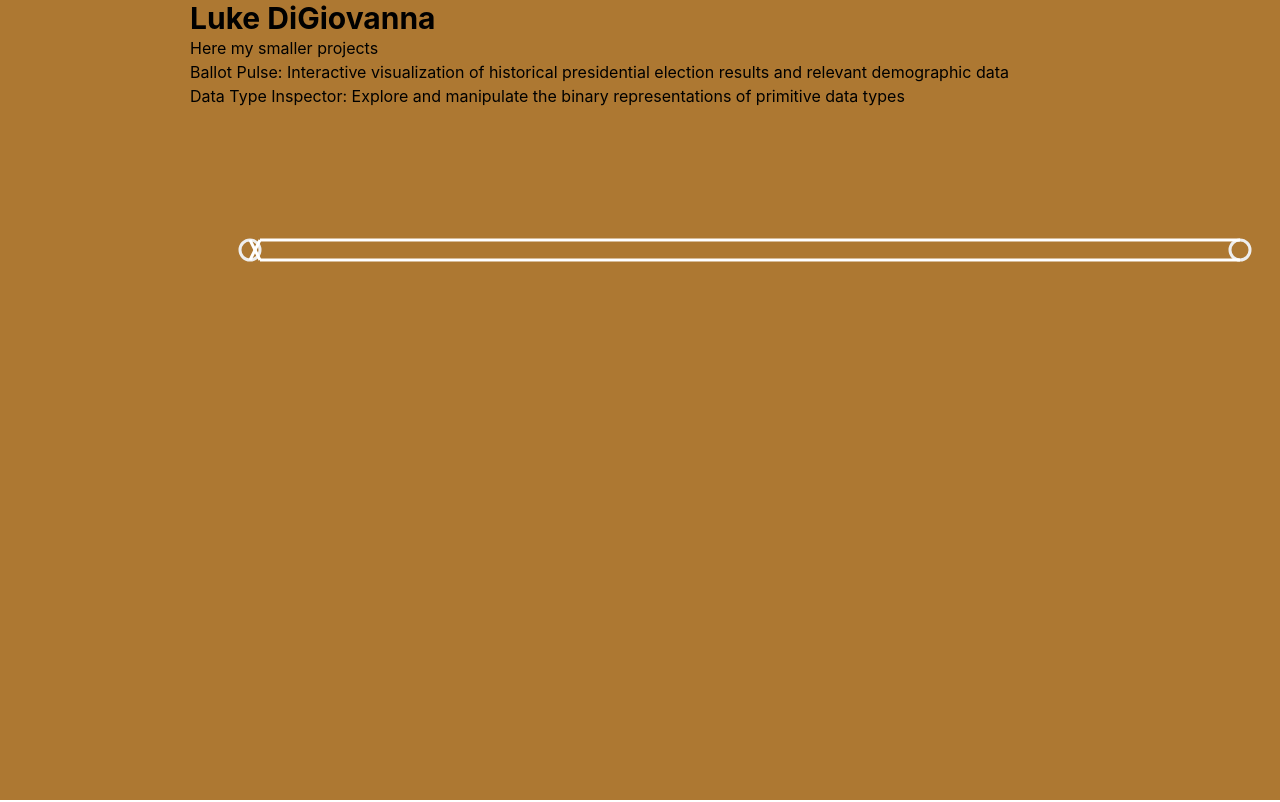
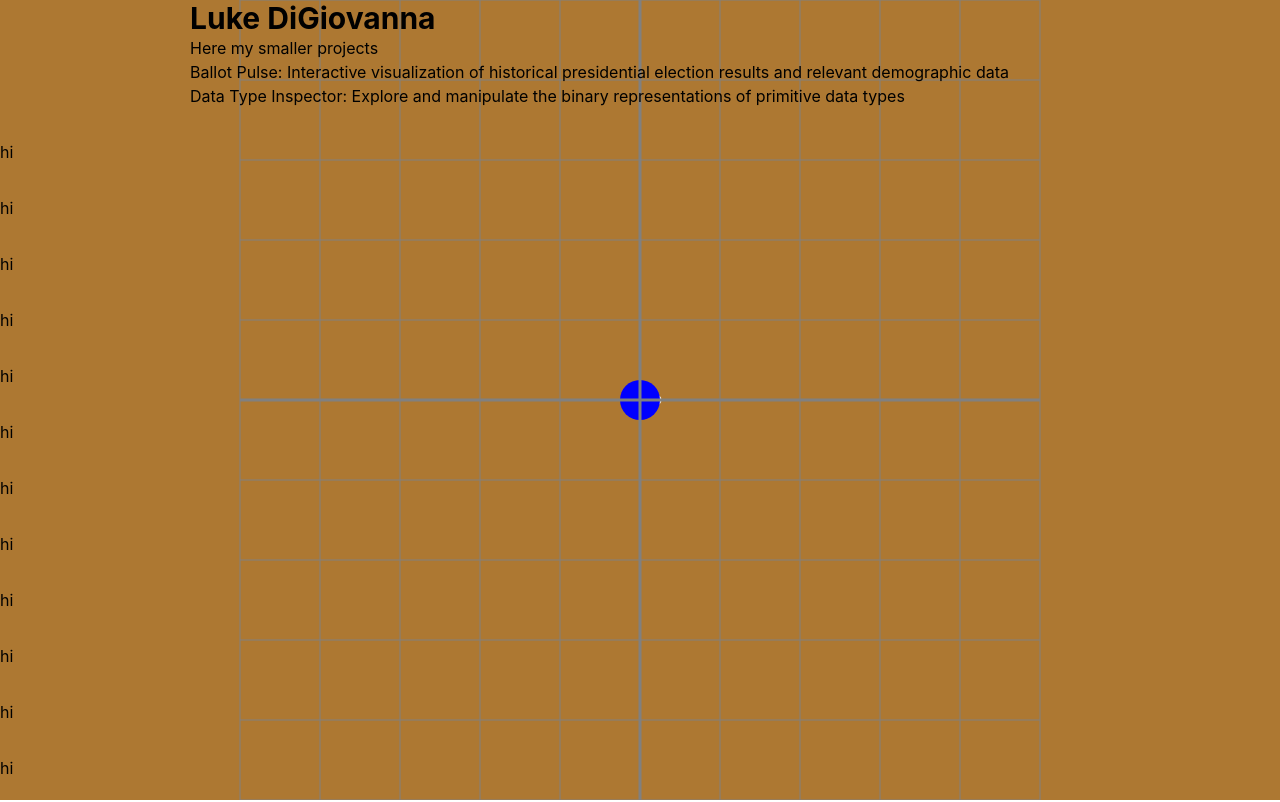
Before and after one commit to lukedigiovanna/lukedigiovanna.github.io, a React (Create React App) app: page / in a window 1280 px wide. Shown: the top 802 px of the page. Built offline with nearby package versions, Linux system fonts and the light colour scheme.

Commit message:
Add camera functionality to render engine

```diff
--- a/src/App.tsx
+++ b/src/App.tsx
@@ -5,7 +5,7 @@ import { SmallProject } from './data';
 
 import { Canvas } from './Canvas';
 
-import insects from "./insects";
+import engine from "./engine/index";
 
 function App() {
   return (
@@ -25,7 +25,27 @@ function App() {
           )}
         </ul>
       </div>
-      <Canvas render={insects.render.bind(insects)}/>
+      <p className="my-8">hi</p>
+      <p className="my-8">hi</p>
+      <p className="my-8">hi</p>
+      <p className="my-8">hi</p>
+      <p className="my-8">hi</p>
+      <p className="my-8">hi</p>
+      <p className="my-8">hi</p>
+      <p className="my-8">hi</p>
+      <p className="my-8">hi</p>
+      <p className="my-8">hi</p>
+      <p className="my-8">hi</p>
+      <p className="my-8">hi</p>
+      <p className="my-8">hi</p>
+      <p className="my-8">hi</p>
+      <p className="my-8">hi</p>
+      <p className="my-8">hi</p>
+      <p className="my-8">hi</p>
+      <p className="my-8">hi</p>
+      <p className="my-8">hi</p>
+      <p className="my-8">hi</p>
+      <Canvas render={engine.render.bind(engine)}/>
     </>
   );
 }
--- a/src/Canvas.tsx
+++ b/src/Canvas.tsx
@@ -6,8 +6,6 @@ interface CanvasProperties {
 
 const Canvas: React.FC<CanvasProperties> = ({ render }) => {
     const ref = React.useRef(null);
-
-
 
     const animationFrame = React.useMemo(() => {
         return () => {
@@ -28,7 +26,7 @@ const Canvas: React.FC<CanvasProperties> = ({ render }) => {
         window.requestAnimationFrame(animationFrame);
     }, [ref, animationFrame]);
 
-    return <canvas ref={ref} className="w-[100vw] h-[100vh] absolute left-0 top-0 z-[-1]"> </canvas>
+    return <canvas ref={ref} className="w-[100vw] h-[100vh] fixed left-0 top-0 z-[-1]"> </canvas>
 }
 
 export { Canvas };
--- /dev/null
+++ b/src/engine/Camera.ts
@@ -0,0 +1,141 @@
+import { Position } from "./models";
+
+class Camera {
+    private position: Position;
+    public scaleHeight: number;
+
+    private ctx: CanvasRenderingContext2D | null = null;
+
+    private targetWidth: number;
+    private targetHeight: number;
+
+    constructor() {
+        this.position = {x: 0, y: 0};
+        this.scaleHeight = 10;
+        this.targetWidth = 1;
+        this.targetHeight = 1;
+    }
+
+    setTargetDimensions(targetWidth: number, targetHeight: number) {
+        this.targetWidth = targetWidth;
+        this.targetHeight = targetHeight;
+    }
+
+    set context(ctx: CanvasRenderingContext2D) {
+        this.ctx = ctx;
+    }
+
+    set x(x: number) {
+        this.position.x = x;
+    }
+
+    set y(y: number) {
+        this.position.y = y;
+    }
+
+    // wrap context functions
+    set fillStyle(fillStyle: string) {
+        if (this.ctx) this.ctx.fillStyle = fillStyle;
+    }
+
+    set strokeStyle(strokeStyle: string) {
+        if (this.ctx) this.ctx.strokeStyle = strokeStyle;
+    }
+
+    set lineWidth(lineWidth: number) {
+        if (this.ctx) this.ctx.lineWidth = lineWidth;
+    }
+
+    beginPath() {
+        this.ctx?.beginPath();
+    }
+
+    closePath() {
+        this.ctx?.closePath();
+    }
+
+    stroke() {
+        this.ctx?.stroke();
+    }
+
+    fill() {
+        this.ctx?.fill();
+    }
+
+    // position based functions
+
+    get scaleWidth() {
+        return this.targetWidth / this.targetHeight * this.scaleHeight;
+    }
+
+    worldToScreenX(wx: number): number {
+        const lx = this.position.x - this.scaleWidth / 2;
+        const dx = wx - lx;
+        return dx / this.scaleWidth * this.targetWidth;
+    }
+
+    worldToScreenY(wy: number): number {
+        const by = this.position.y - this.scaleHeight / 2;
+        const dy = this.scaleHeight - wy + by;
+        return dy / this.scaleHeight * this.targetHeight;
+    }
+
+    worldToScreenSize(r: number): number {
+        return r / this.scaleHeight * this.targetHeight;
+    }
+
+    screenToWorldX(sx: number): number {
+        const lx = this.position.x - this.scaleWidth / 2;
+        const dx = sx / this.targetWidth * this.scaleWidth;
+        return lx + dx;
+    }
+
+    screenToWorldY(sy: number): number {
+        const by = this.position.y - this.scaleHeight / 2;
+        const dy = (this.targetHeight - sy) / this.targetHeight * this.scaleHeight;
+        return by + dy;
+    }
+
+    // path drawing functions
+
+    arc(x: number, y: number, r: number, start: number=0, end: number=Math.PI * 2) {
+        this.ctx?.arc(this.worldToScreenX(x), this.worldToScreenY(y), this.worldToScreenSize(r), start, end);
+    }
+
+    moveTo(x: number, y: number) {
+        this.ctx?.moveTo(this.worldToScreenX(x), this.worldToScreenY(y));
+    }
+
+    lineTo(x: number, y: number) {
+        this.ctx?.lineTo(this.worldToScreenX(x), this.worldToScreenY(y));
+    }
+
+    // shape drawing functions
+
+    fillCircle(x: number, y: number, r: number) {
+        if (this.ctx) {
+            this.beginPath();
+            this.arc(x, y, r);
+            this.fill();
+        }
+    }
+
+    strokeCircle(x: number, y: number, r: number) {
+        if (this.ctx) {
+            this.beginPath();
+            this.arc(x, y, r);
+            this.stroke();
+        }
+    }
+
+    line(x0: number, y0: number, x1: number, y1: number) {
+        if (this.ctx) {
+            this.beginPath();
+            this.moveTo(x0, y0);
+            this.lineTo(x1, y1);
+            this.stroke();
+        }
+    }
+}
+
+export { Camera };
--- a/src/insects.ts
+++ b/src/engine/Creature.ts
@@ -1,20 +1,11 @@
-
-interface Segment {
-    x: number;
-    y: number;
-    r: number;
-}
-
-interface Position {
-    x: number;
-    y: number;
-}
+import { Position, Segment } from "./models";
+import { Camera } from "./Camera";
 
 class Creature {
     public readonly segments: Segment[] = [];
 
     private _target: Position | null = null;
-    private speed: number = 200;
+    private speed: number = 1;
 
     constructor(x: number, y: number, r: number, numSegments: number) {
         for (let i = 0; i < numSegments; i++) {
@@ -48,12 +39,12 @@ class Creature {
     }
 
     update(dt: number, width: number, height: number) {
-        if (this._target) {
+        if (this._target !== null) {
             const s0 = this.segments[0];
             const dx = this._target.x - s0.x;
             const dy = this._target.y - s0.y;
             const magnitude = Math.sqrt(dx * dx + dy * dy);
-            if (magnitude >= 10) {
+            if (magnitude >= 0.05) {
                 s0.x += dx / magnitude * this.speed * dt;
                 s0.y += dy / magnitude * this.speed * dt;
             }
@@ -61,16 +52,19 @@ class Creature {
         this.relax();
     }
 
-    render(ctx: CanvasRenderingContext2D) {
+    render(camera: Camera) {
         let px1, py1, px2, py2;
         for (let i = 0; i < this.segments.length; i++) {
             const s = this.segments[i];
-            if (i === 0 || i === this.segments.length - 1) {
-                ctx.strokeStyle = "#eee";
-                ctx.lineWidth = 3;
-                ctx.beginPath();
-                ctx.arc(s.x, s.y, s.r, 0, Math.PI * 2);
-                ctx.stroke();
+            if (true || i === 0 || i === this.segments.length - 1) {
+                camera.strokeStyle = "#eee";
+                camera.fillStyle = "blue";
+                camera.lineWidth = 3;
+                camera.beginPath();
+                camera.arc(s.x, s.y, s.r, 0, Math.PI * 2);
+                camera.fill();
+                camera.stroke();
+                camera.closePath();
             }
             let ps;
             if (i > 0) {
@@ -86,22 +80,26 @@ class Creature {
             const magnitude = Math.sqrt(dx * dx + dy * dy);
             const nx = -dy / magnitude * s.r;
             const ny = dx / magnitude * s.r;
-            ctx.fillStyle = "red";
+            camera.fillStyle = "red";
+            camera.strokeStyle = "white";
             let npx1 = s.x + nx;
             let npy1 = s.y + ny;
             let npx2 = s.x - nx;
             let npy2 = s.y - ny;
             if (px1 && py1 && px2 && py2) {
-                ctx.strokeStyle = "white";
-                ctx.lineWidth = 3;
-                ctx.beginPath();
-                ctx.moveTo(px1, py1);
-                ctx.lineTo(npx1, npy1);
-                ctx.stroke();
-                ctx.beginPath();
-                ctx.moveTo(px2, py2);
-                ctx.lineTo(npx2, npy2);
-                ctx.stroke();
+                camera.lineWidth = 3;
+                camera.beginPath();
+                camera.moveTo(px1, py1);
+                camera.lineTo(npx1, npy1);
+                camera.stroke();
+                camera.closePath();
+                camera.beginPath();
+                camera.lineTo(npx2, npy2);
+                camera.lineTo(px2, py2);
+                camera.lineTo(px1, py1);
+                camera.stroke();
+                camera.fill();
+                camera.closePath();
             }
             px1 = npx1;
             py1 = npy1;
@@ -111,39 +109,4 @@ class Creature {
     }
 }
 
-class InsectsEngine {
-    private creatures: Creature[] = [];
-    private lastRenderTime: number;
-    private simulationTime: number; // elapsed wall-clock time of simulation
-
-    constructor() {
-        this.lastRenderTime = -1;
-        this.simulationTime = 0;
-
-        this.creatures.push(new Creature(250, 250, 10, 100));
-
-        window.addEventListener("mousemove", (ev) => {
-            // this.creatures[0].segments[0].x = ev.x;
-            // this.creatures[0].segments[0].y = ev.y;
-            this.creatures[0].target = { x: ev.x, y: ev.y };
-        })
-    }
-
-    render(ctx: CanvasRenderingContext2D, width: number, height: number) {
-        const currentTime = (new Date()).getTime();
-        const dt = this.lastRenderTime < 0 ? 0 : (currentTime - this.lastRenderTime) / 1000;
-        this.simulationTime += dt;
-        this.lastRenderTime = currentTime;
-        ctx.fillStyle = "#ad7832";
-        ctx.fillRect(0, 0, width, height);
-
-        for (const creature of this.creatures) {
-            creature.update(dt, width, height);
-            creature.render(ctx);
-        }
-    }
-}
-
-const engine = new InsectsEngine();
-
-export default engine;
+export { Creature };
--- /dev/null
+++ b/src/engine/index.ts
@@ -0,0 +1,66 @@
+import { Creature } from "./Creature";
+import { Camera } from "./Camera";
+
+class Prop {
+    constructor() {
+
+    }
+}
+
+class InsectsEngine {
+    private creatures: Creature[] = [];
+    private lastRenderTime: number;
+    private simulationTime: number; // elapsed wall-clock time of simulation
+
+    private camera: Camera;
+
+    constructor() {
+        this.lastRenderTime = -1;
+        this.simulationTime = 0;
+
+        this.creatures.push(new Creature(0, 0, 0.05, 5));
+
+        window.addEventListener("mousemove", (ev) => {
+            const target = {
+                x: this.camera.screenToWorldX(ev.x),
+                y: this.camera.screenToWorldY(ev.y)
+            };
+            this.creatures[0].target = target
+            console.log(target);
+        });
+
+        this.camera = new Camera();
+    }
+
+    render(ctx: CanvasRenderingContext2D, width: number, height: number) {
+        const currentTime = (new Date()).getTime();
+        const dt = this.lastRenderTime < 0 ? 0 : (currentTime - this.lastRenderTime) / 1000;
+        this.simulationTime += dt;
+        this.lastRenderTime = currentTime;
+        ctx.fillStyle = "#ad7832";
+        ctx.fillRect(0, 0, width, height);
+
+        this.camera.context = ctx;
+        this.camera.setTargetDimensions(width, height);
+        this.camera.y = -window.scrollY / height * this.camera.scaleHeight;
+
+        for (const creature of this.creatures) {
+            creature.update(dt, width, height);
+            creature.render(this.camera);
+        }
+
+        this.camera.fillStyle = "blue";
+        this.camera.fillCircle(0,0,0.25);
+
+        for (let i = -5; i <= 5; i++) {
+            this.camera.strokeStyle = 'gray';
+            this.camera.lineWidth = i === 0 ? 3 : 1;
+            this.camera.line(i,5,i,-5);
+            this.camera.line(5,i,-5,i);
+        }
+    }
+}
+
+const engine = new InsectsEngine();
+
+export default engine;
--- /dev/null
+++ b/src/engine/models.ts
@@ -0,0 +1,12 @@
+interface Segment {
+    x: number;
+    y: number;
+    r: number;
+}
+
+interface Position {
+    x: number;
+    y: number;
+}
+
+export type { Segment, Position };
```
